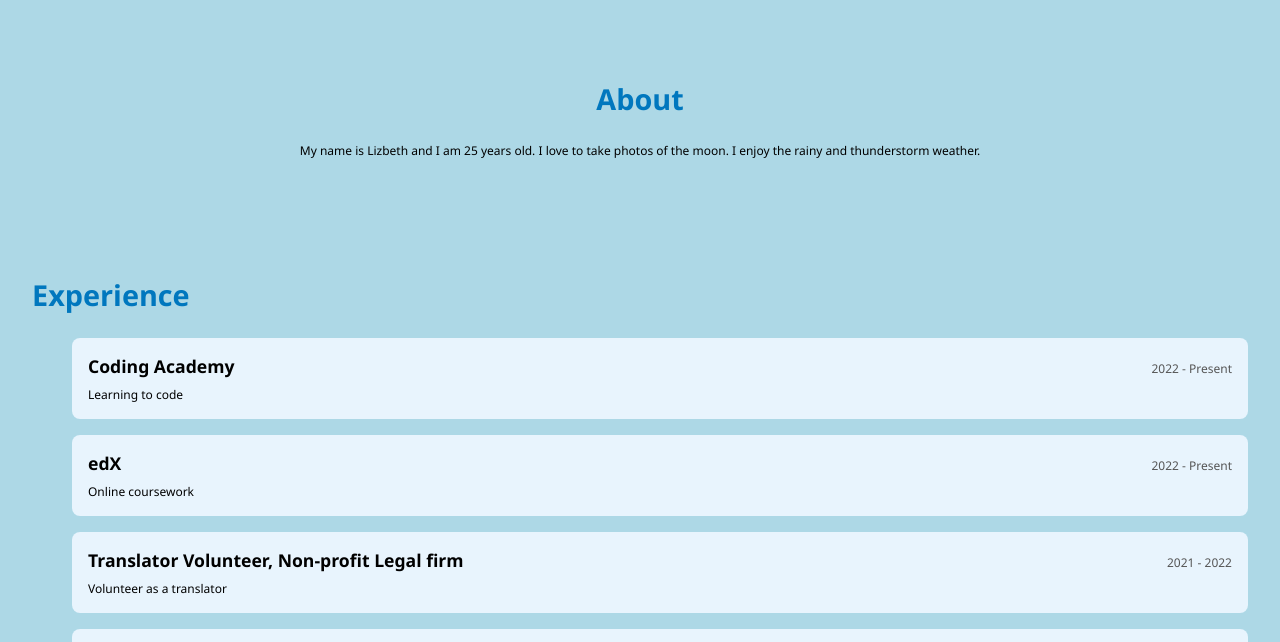
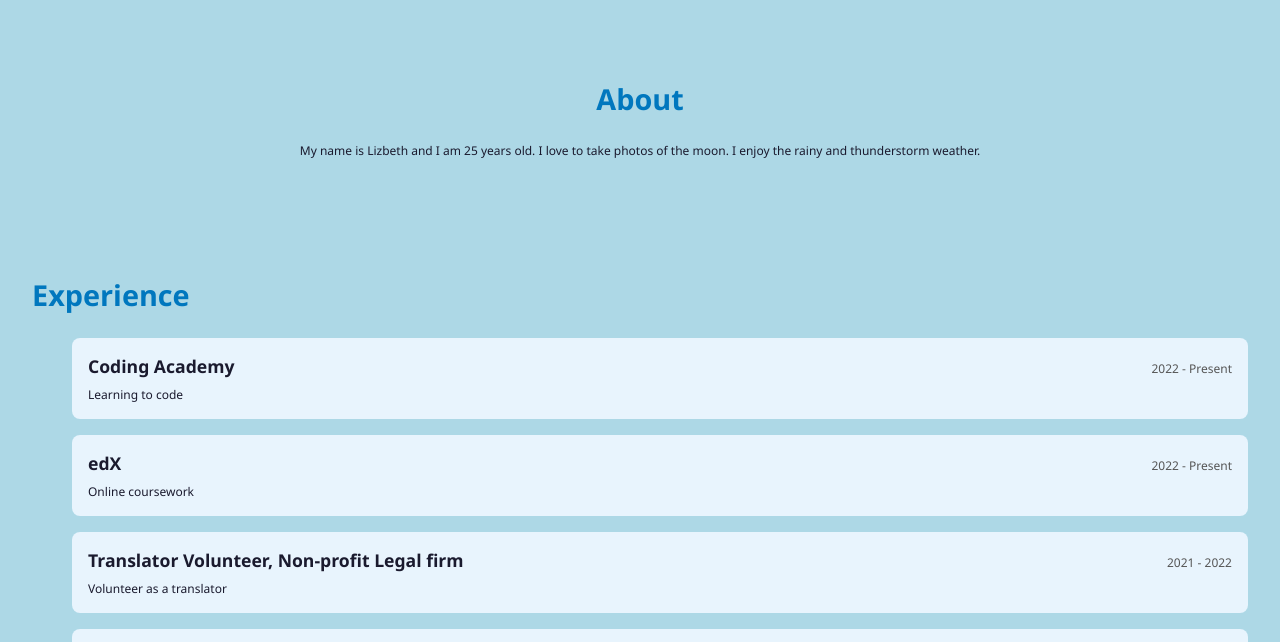
Before and after one commit to VenixDev9/Lizbeth-Emma-Duarte-Tavera-fall26-js-intro, a plain HTML site: page index.html in a window 1280 px wide. Shown: the part 134-776 px from the top of the page. Drawn offline with Linux system fonts and the light colour scheme.

Commit message:
Fixed the color to a different color

```diff
--- a/css/index.css
+++ b/css/index.css
@@ -1,6 +1,6 @@
 body {
   background-color: #add8e6;
-  color: black;
+  color: #1a1a2e;
   font-family: "Segoe UI", Sans-serif;
   font-size: 12px;
   margin: 0;
```
